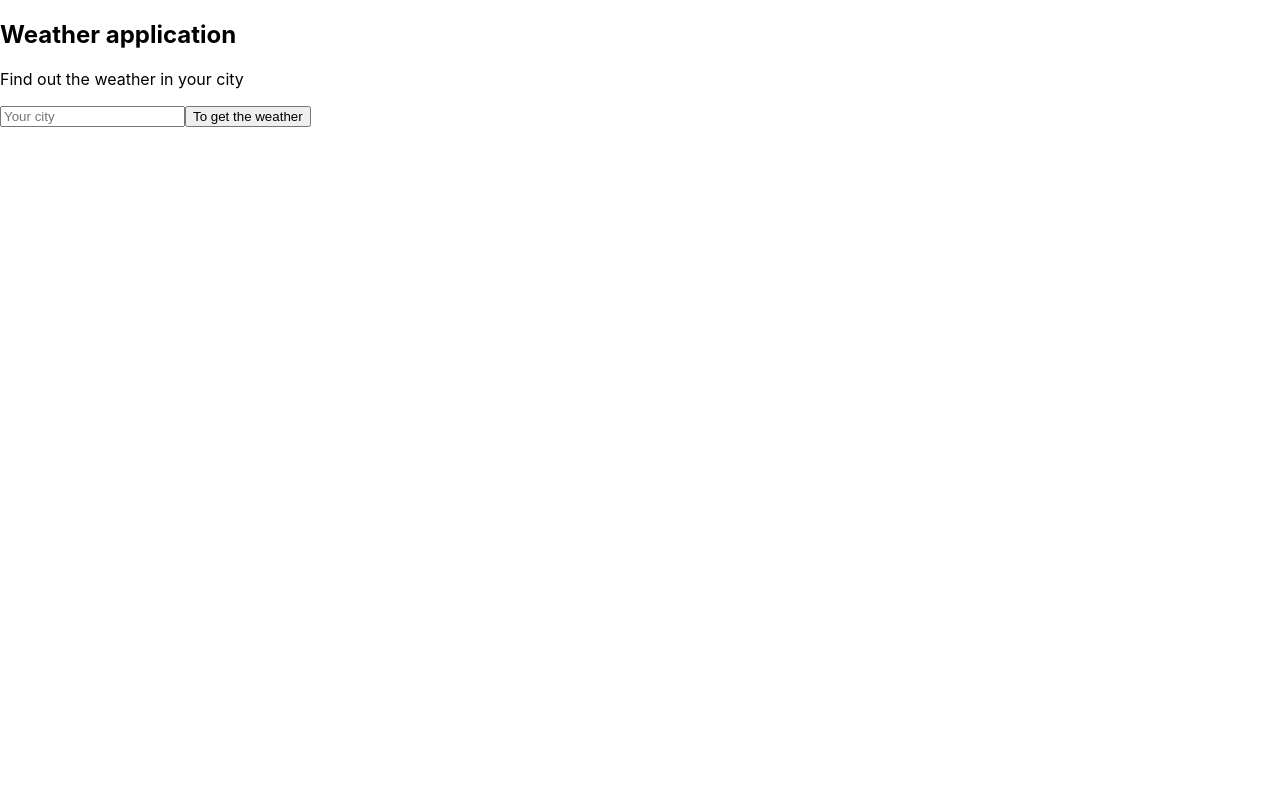
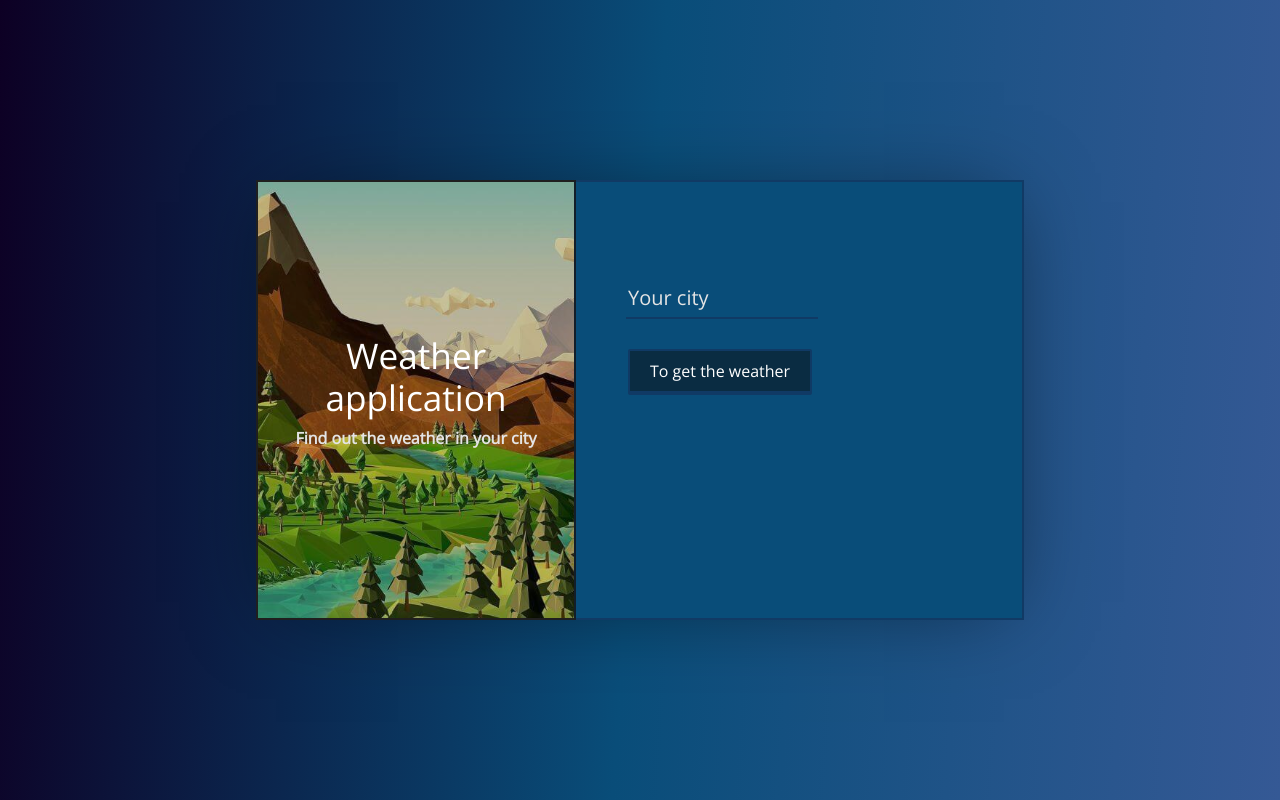
Before and after one commit to denisfilonenko/react_test_app, a React (Create React App) app: page / in a window 1280 px wide. Built offline with nearby package versions, Linux system fonts and the light colour scheme.

Commit message:
app done

```diff
--- a/package.json
+++ b/package.json
@@ -6,6 +6,7 @@
     "@testing-library/jest-dom": "^5.11.4",
     "@testing-library/react": "^11.1.0",
     "@testing-library/user-event": "^12.1.10",
+    "bootstrap": "^5.0.1",
     "react": "^17.0.2",
     "react-dom": "^17.0.2",
     "react-scripts": "4.0.3",
--- a/src/App.css
+++ b/src/App.css
@@ -0,0 +1,117 @@
+@import url('https://fonts.googleapis.com/css?family=Open+Sans');
+
+body {
+  font-family: "Open Sans", serif;
+}
+
+.wrapper {
+  height: 100vh;
+  display: flex;
+  justify-content: center;
+  align-items: center;
+  background: rgb(13,0,36);
+  background: linear-gradient(94deg, rgba(13,0,36,1) 0%, rgba(9,77,121,1) 50%, rgba(53,89,149,1) 100%);
+}
+
+.main {
+  height: 55vh;
+  background: #094d79;
+  box-shadow: 0px 2px 80px -20px rgba(0,0,0,0.5);
+  width: 60%;
+  margin: 0 auto;
+}
+
+.info {
+    height: 55vh;
+    background: url("img/polygon.jpg") center center no-repeat;
+    background-blend-mode: multiply;
+    background-color: #cacfd2;
+    border: 2px solid #1f1f1f;
+    border-right: 2px solid #131e29;
+    background-size: cover;
+    display: flex;
+    align-items: center;
+    justify-content: center;
+    text-align: center;
+    color: #000;
+  }
+
+  .form {
+    height: 55vh;
+    padding-top: 100px;
+    padding-left: 50px;
+    border-top: 2px solid #113a65;
+    border-bottom: 2px solid #113a65;
+    border-right: 2px solid #113a65;
+  }
+
+  input[type="text"] {
+    background-color: transparent;
+    border: 0;
+    border-bottom: solid 2px #103a65;
+    width: 50%;
+    padding-bottom: 4px;
+    color: #fff;
+    font-weight: lighter;
+    margin-bottom: 30px;
+    margin-right: 20px;
+    font-size: 20px;
+    outline: none;
+  }
+
+  input::-webkit-input-placeholder {
+    color: #e4e4e4;
+  }
+
+  input::-moz-placeholder {
+    color: #fff;
+  }
+
+  button {
+    border: 2px solid #103a65;
+    border-bottom: 4px solid #103a65;
+    padding: 8px 20px;
+    margin: 0 2px;
+    border-radius: 2px;
+    cursor: pointer;
+    background-color: #0a2c42;
+    color: #fff;
+    outline: none!important;
+  }
+
+  button:hover {
+    border-bottom: 2px solid #103a65;
+    position: relative;
+    top: 2px;
+  }
+
+  button:active {
+    border-bottom: 2px solid transparent;
+    border-color: transparent;
+    position: relative;
+    top: 2px;
+  }
+
+  .info h2 {
+    font-size: 2.2em;
+    color: #fff;
+  }
+
+  .info p {
+    color: #e4e4e4;
+    font-weight: bold;
+  }
+
+  .infoWeath {
+    width: 60%;
+    font-size: 20px;
+    color: #fffeef;
+  }
+  .infoWeath span {
+      color: #fccaca;
+  }
+
+  .error {
+    color: #ff4949;
+    font-weight: bold;
+  }
--- a/src/App.js
+++ b/src/App.js
@@ -8,11 +8,13 @@ const API_KEY = '7992188bc2460cf5f56bf8d34431fd37';
 class App extends React.Component {
 
   state = {
+    description: undefined,
     temp: undefined,
     city: undefined,
     country: undefined,
     pressure: undefined,
     sunset: undefined,
+    windspeed: undefined,
     error: undefined
   }
 
@@ -24,26 +26,44 @@ class App extends React.Component {
       const api_url = await fetch(`https://api.openweathermap.org/data/2.5/weather?q=${city}&appid=${API_KEY}&units=metric`);
       const data = await api_url.json();
 
+      if (data.cod === "404") {
+        this.setState({
+          description: undefined,
+          temp: undefined,
+          city: undefined,
+          country: undefined,
+          pressure: undefined,
+          sunset: undefined,
+          windspeed: undefined,
+          error: "Enter valid name of the city"
+        })
+        return
+      }
+
       var sunset = data.sys.sunset;
       var date = new Date();
       date.setTime(sunset);
       var sunset_date = date.getHours() + ":" + date.getMinutes() + ":" + date.getSeconds();
 
       this.setState({
+        description: data.weather[0].description,
         temp: data.main.temp,
         city: data.name,
         country: data.sys.country,
         pressure: data.main.pressure,
         sunset: sunset_date,
+        windspeed: data.wind.speed,
         error: undefined
       })
     } else {
       this.setState({
+        description: undefined,
         temp: undefined,
         city: undefined,
         country: undefined,
         pressure: undefined,
         sunset: undefined,
+        windspeed: undefined,
         error: "Enter the name of the city"
       })
     }
@@ -52,17 +72,29 @@ class App extends React.Component {
 
   render() {
     return (
-      <div>
+      <div className="wrapper">
+        <div className="main">
+          <div className="container">
+            <div className="row">
+              <div className="col-sm-5 info">
                 <Info />
+              </div>
+              <div className="col-sm-7 form">
                 <Form weatherMethod={this.gettingWeather} />
                 <Weather
+                  description={this.state.description}
                   temp={this.state.temp}
                   city={this.state.city}
                   country={this.state.country}
                   pressure={this.state.pressure}
                   sunset={this.state.sunset}
+                  windspeed={this.state.windspeed}
                   error={this.state.error}
                 />
+              </div>
+            </div>
+          </div>
+        </div>
       </div>
     );
   }
--- a/src/components/weather.js
+++ b/src/components/weather.js
@@ -1,16 +1,18 @@
 import React from 'react';
 
 const Weather = props => (
-    <div>
+    <div className="infoWeath">
     { props.city &&
         <>
-            <p>Location: {props.city}, {props.country}</p>
-            <p>Temperature: {props.temp}</p>
-            <p>Pressure: {props.pressure}</p>
-            <p>Sunset: {props.sunset}</p>
+            <p><span>Location:</span> {props.city}, {props.country}</p>
+            <p><span>Weather:</span> {props.description}</p>
+            <p><span>Temperature:</span> {props.temp}&deg;</p>
+            <p><span>Pressure:</span> {props.pressure} mm</p>
+            <p><span>Sunset:</span> {props.sunset}</p>
+            <p><span>Wind speed:</span> {props.windspeed} m/s</p>
         </>
     }
-        <p>{ props.error }</p>
+        <p className="error">{ props.error }</p>
     </div>
 );
 
--- a/src/index.js
+++ b/src/index.js
@@ -2,6 +2,8 @@ import React from 'react';
 import ReactDOM from 'react-dom';
 import './index.css';
 import App from './App';
+import 'bootstrap/dist/css/bootstrap.min.css';
+import './App.css';
 import reportWebVitals from './reportWebVitals';
 
 ReactDOM.render(
```
Also changed, not shown: src/img/polygon.jpg (added), 1 other file (tests, documents, lock files or other folders). Lines whose indentation alone changed are shown as unchanged.
